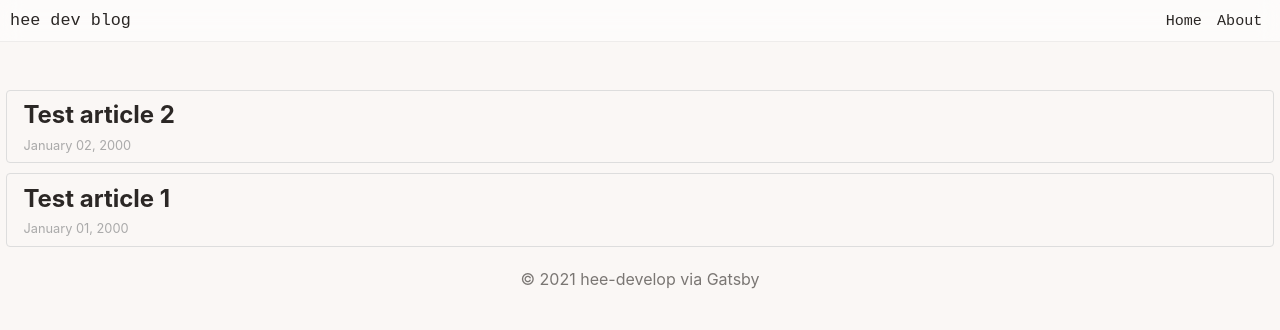
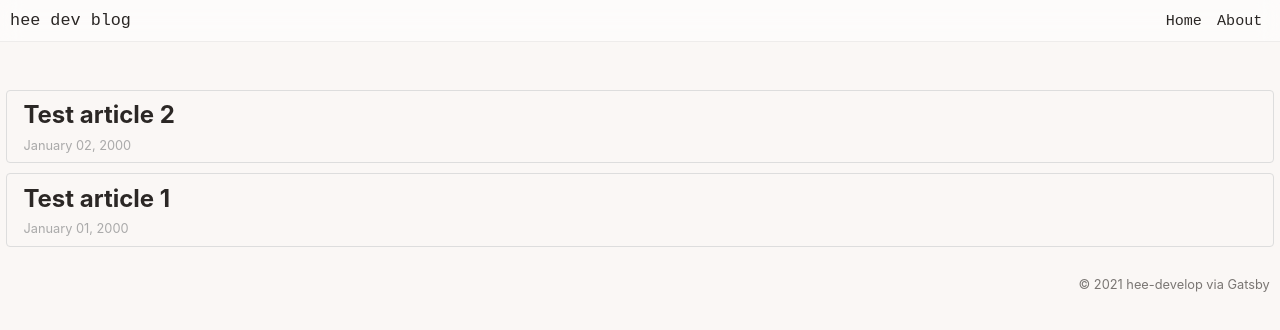
Before and after one commit to hee-develop/hee-blog-frame, a Gatsby site: page / in a window 1280 px wide. Built offline with nearby package versions, Linux system fonts and the light colour scheme; Gatsby itself is replaced by a stand-in of ours.

Commit message:
design : Footer

```diff
--- a/src/components/Footer.tsx
+++ b/src/components/Footer.tsx
@@ -7,8 +7,12 @@ const FooterDom = styled.div`
   display: flex;
   align-content: center;
   width: 100%;
-  padding: 0.8em;
-  justify-content: center;
+  padding: 1.6em 0.8em;
+  font-size: 0.8em;
+`;
+
+const CopyrightDom = styled.div`
+  margin-left: auto;
 `;
 
 export default function Footer() {
@@ -16,8 +20,9 @@ export default function Footer() {
 
   return (
     <FooterDom>
-      <div>{`© ${systemYear} hee-develop`}</div>
-      <div>&nbsp;via <a href="https://www.gatsbyjs.com">Gatsby</a></div>
+      <CopyrightDom>
+        {`© ${systemYear} hee-develop`}&nbsp;via <a href="https://www.gatsbyjs.com">Gatsby</a>
+      </CopyrightDom>
     </FooterDom>
   );
 }
```
